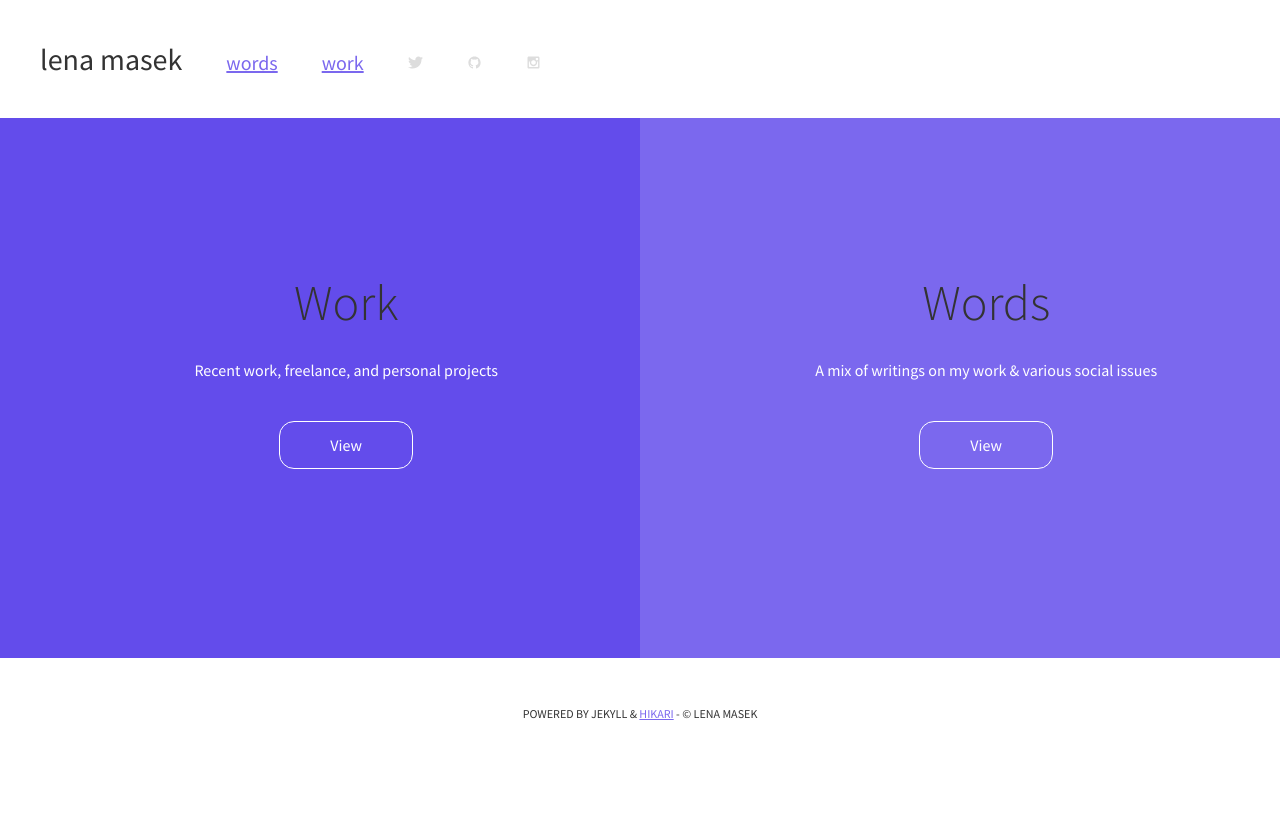
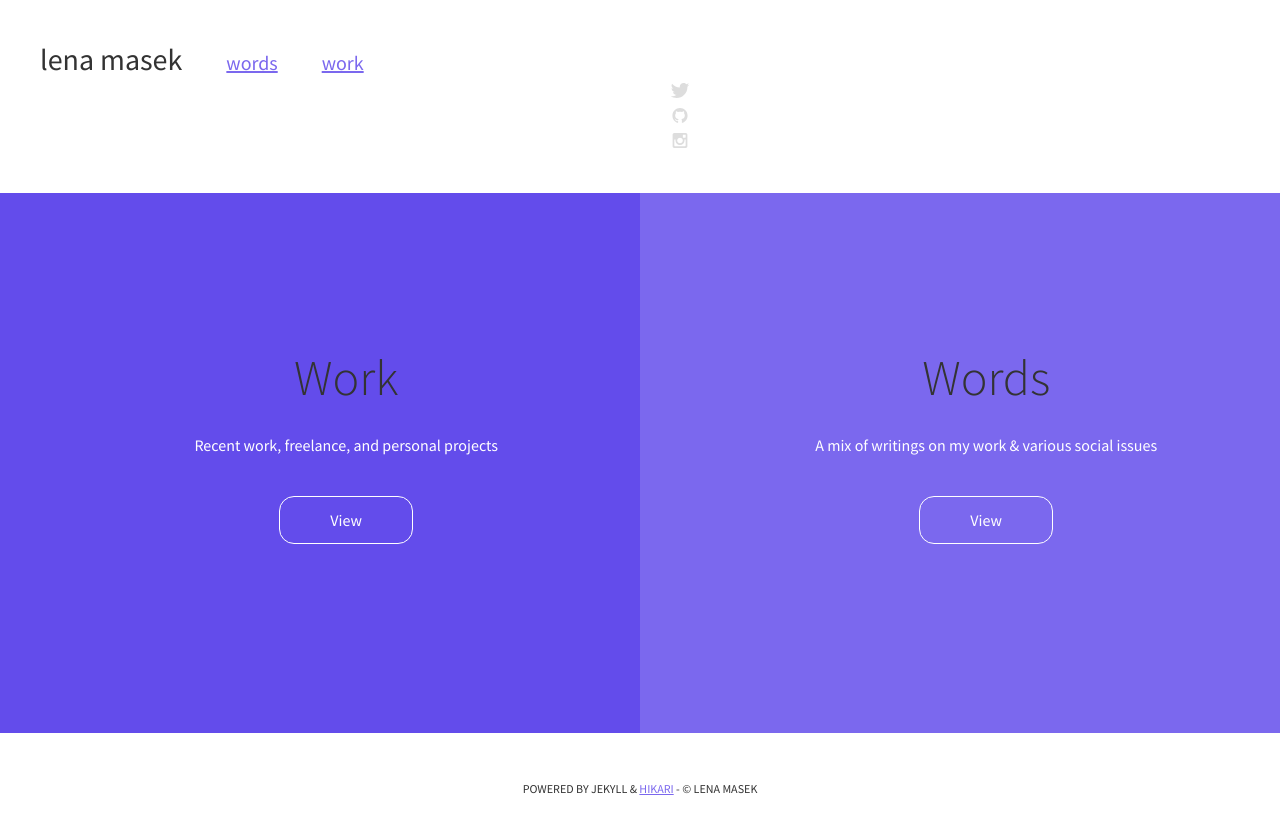
Before and after one commit to lenamasek/lenamasek.github.io, a Jekyll site: the page built from index.html, in a window 1280 px wide. Shown: the top 834 px of the page. Built offline with Jekyll 4.4.1, drawn with Linux system fonts in a browser that asks for light colours; nearby versions of some CDN libraries.

Commit message:
jq aint werkin

```diff
--- a/_layouts/default.html
+++ b/_layouts/default.html
@@ -15,10 +15,10 @@
       <link href="atom.xml" type="application/atom+xml" rel="alternate" title="Site ATOM Feed">
 
       <script type="text/javascript">
-        $(function() {
-           var pgurl = window.location.href.substr(window.location.href
-      .lastIndexOf("/")+1);
-     $("ul.icon-nav li a").each(function(){
+      $(function() {
+     var pgurl = window.location.href.substr(window.location.href
+.lastIndexOf("/")+1);
+     $(".icon-nav li a").each(function(){
           if($(this).attr("href") == pgurl || $(this).attr("href") == '' )
           $(this).addClass("active");
      })
--- a/_scss/base/_global.scss
+++ b/_scss/base/_global.scss
@@ -114,7 +114,6 @@
     margin: 0 0 0 40px;
 
     img {
-      width: 15px;
       height: 15px;
     }
     a.active {
@@ -136,7 +135,6 @@
       margin: 0 0 0 15px;
 
       img {
-        width:10px;
         height:10px;
       }
     }
```
